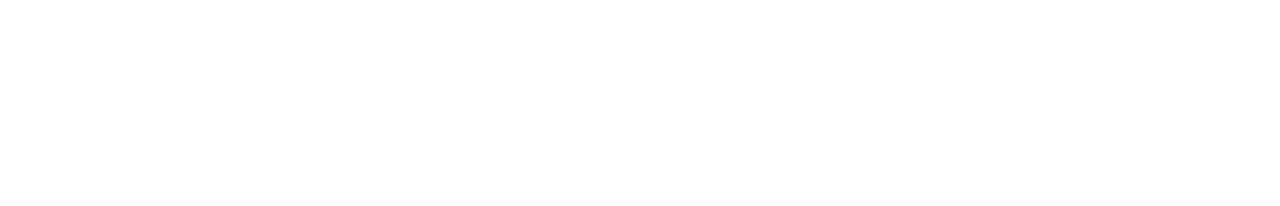
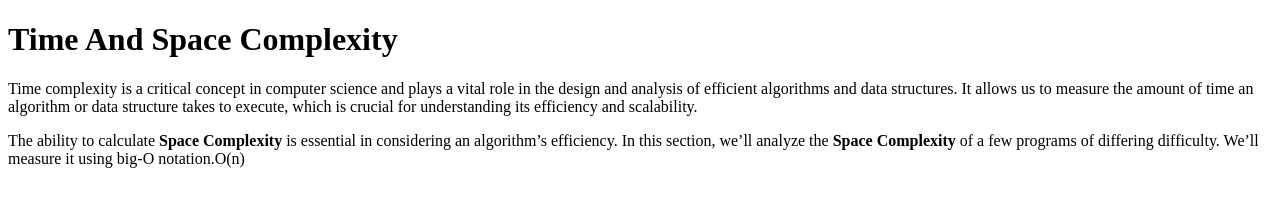
Before and after one commit to acciojob/time-and-space-complexity-amish-11, a website: page main.html in a window 1280 px wide. Drawn offline with Linux system fonts and the light colour scheme.

Commit message:
created a submission

```diff
--- a/main.html
+++ b/main.html
@@ -8,6 +8,9 @@
 
 <body>
 	<!-- the entire body must be written by student -->
+	<h1>Time And Space Complexity</h1>
+	<p>Time complexity is a critical concept in computer science and plays a vital role in the design and analysis of efficient algorithms and data structures. It allows us to measure the amount of time an algorithm or data structure takes to execute, which is crucial for understanding its efficiency and scalability.</p>
+	<p>The ability to calculate <b>Space Complexity</b> is essential in considering an algorithm’s efficiency. In this section, we’ll analyze the <b>Space Complexity</b> of a few programs of differing difficulty. We’ll measure it using big-O notation.O(n)</p>
     <script type="text/javascript" src="./script.js">
 </script>
 
```
